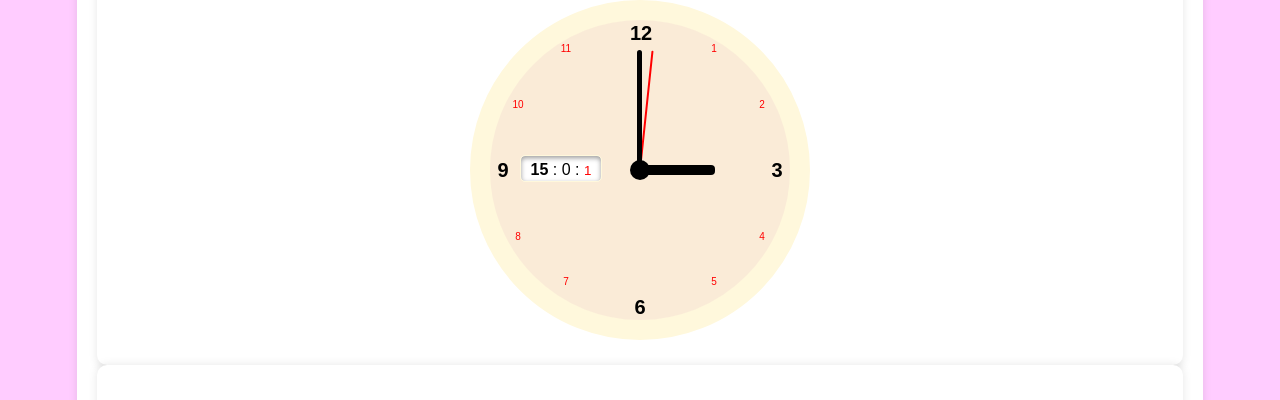
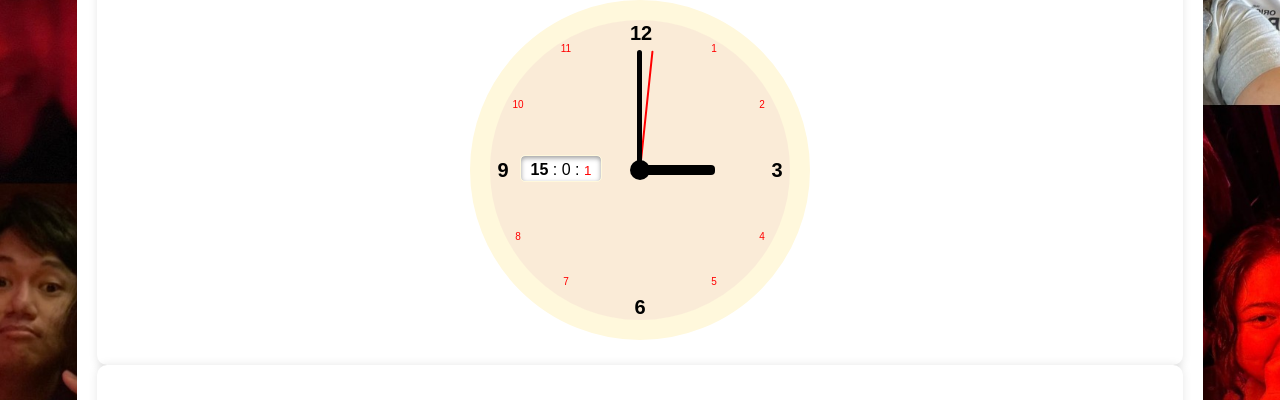
Before and after one commit to krooldonutz/for-chibs, a website with bundled scripts: page index.html in a window 1280 px wide. Shown: the part 146-546 px from the top of the page. Built offline with nearby package versions, Linux system fonts and the light colour scheme.

Commit message:
add background

```diff
--- a/styles.css
+++ b/styles.css
@@ -7,6 +7,10 @@ body {
     align-items: center;
     height: 100vh;
     background-color: #ffccff; /* Pink background color */
+    background-image: url('resources/background.jpeg'); /* Add the path to your image here */
+    background-size: cover; /* Ensure the image covers the entire viewport */
+    background-repeat: no-repeat; /* Prevent the image from repeating */
+    background-position: center; /* Center the image */
 }
 
 .container {
```
Also changed, not shown: resources/background.jpeg (added).
